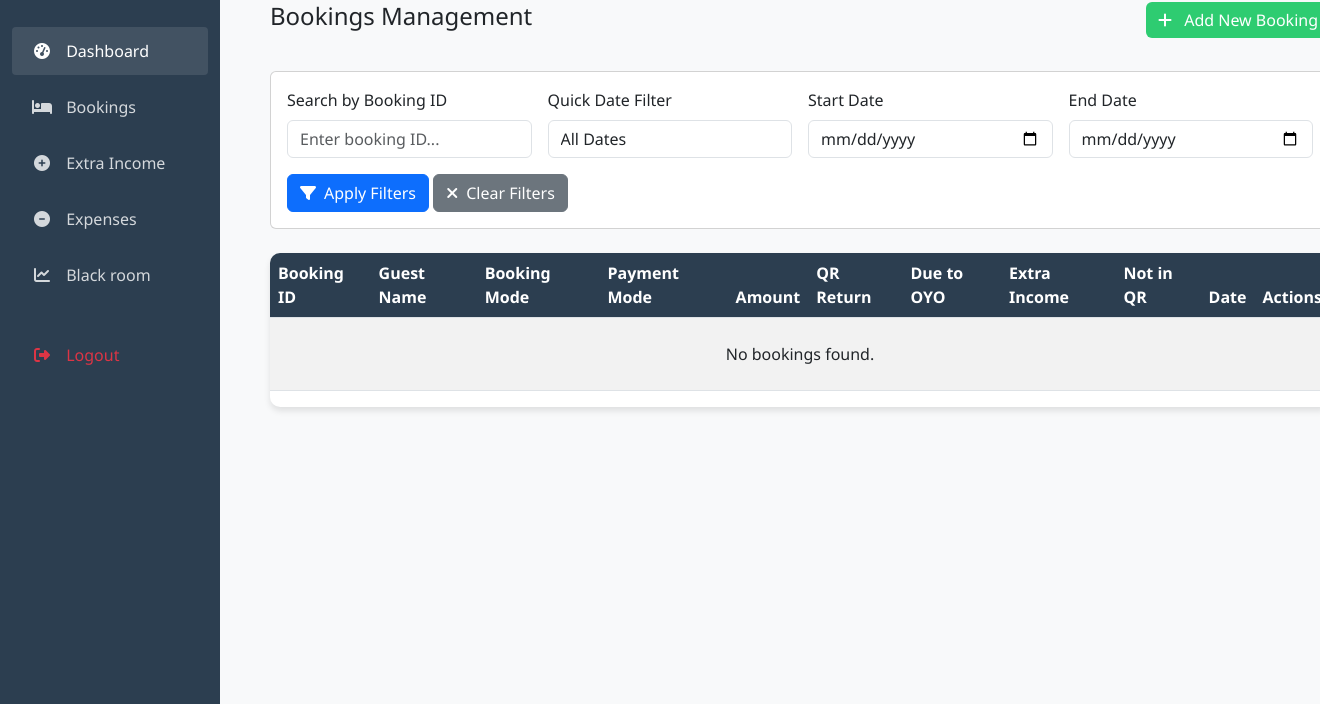
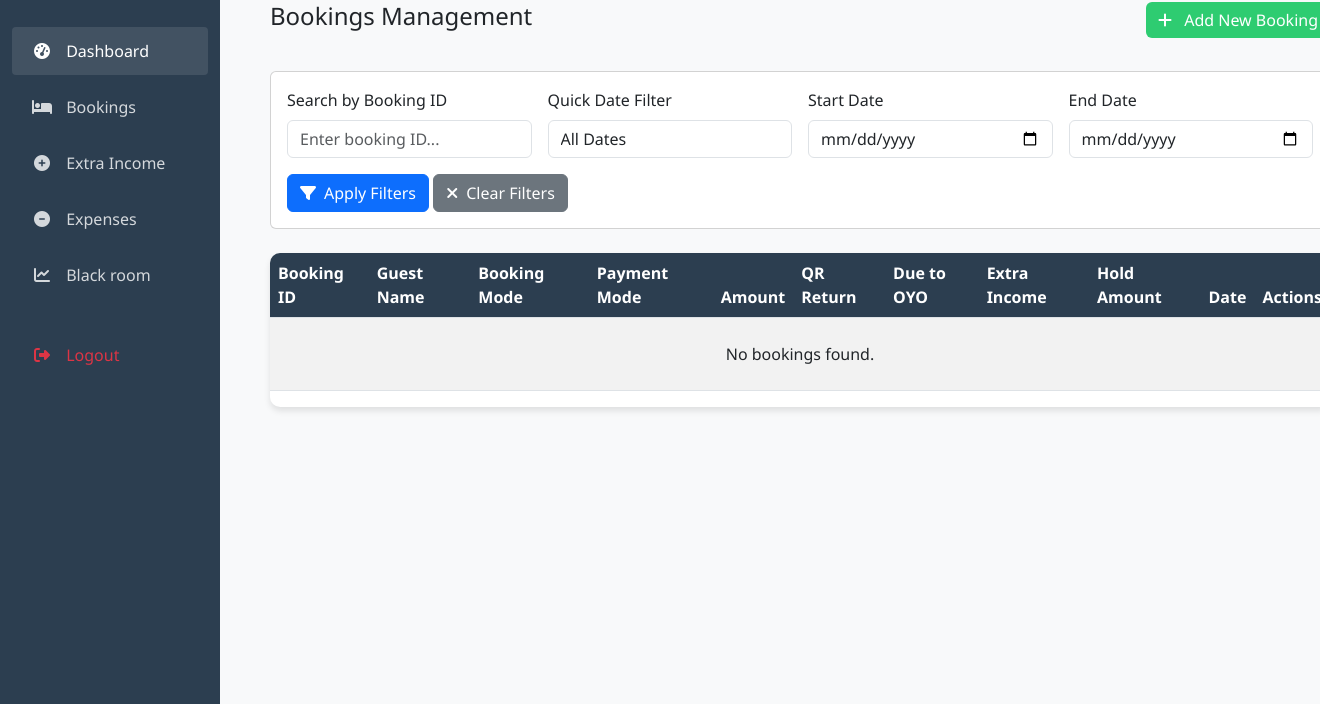
Before and after one commit to Sahil19004/coyos, a Django app: template templates/bookings.html in a window 1320 px wide. Shown: the part 96-800 px from the top of the page. Run offline with Django 5.2, Linux system fonts and the light colour scheme; the template is opened without the code that fills it: values that come from a table or form of the project are taken from there, others are empty.

Commit message:
updated booking code

```diff
--- a/templates/bookings.html
+++ b/templates/bookings.html
@@ -328,7 +328,7 @@
                                         <th>QR Return</th>
                                         <th>Due to OYO</th>
                                         <th>Extra Income</th>
-                                        <th>Not in QR</th>
+                                        <th>Hold Amount</th>
                                         <th>Date</th>
                                         <th>Actions</th>
                                     </tr>
@@ -483,7 +483,7 @@
                             <div class="form-check">
                                 {{ form.not_in_qr }}
                                 <label class="form-check-label" for="not_in_qr">
-                                    Not in QR
+                                    Hold Amount
                                 </label>
                             </div>
                         </div>
@@ -555,7 +555,7 @@
                             <div class="form-check">
                                 <input type="checkbox" class="form-check-input" id="edit_not_in_qr" name="not_in_qr">
                                 <label class="form-check-label" for="edit_not_in_qr">
-                                    Not in QR
+                                    Hold Amount
                                 </label>
                             </div>
                         </div>
```
